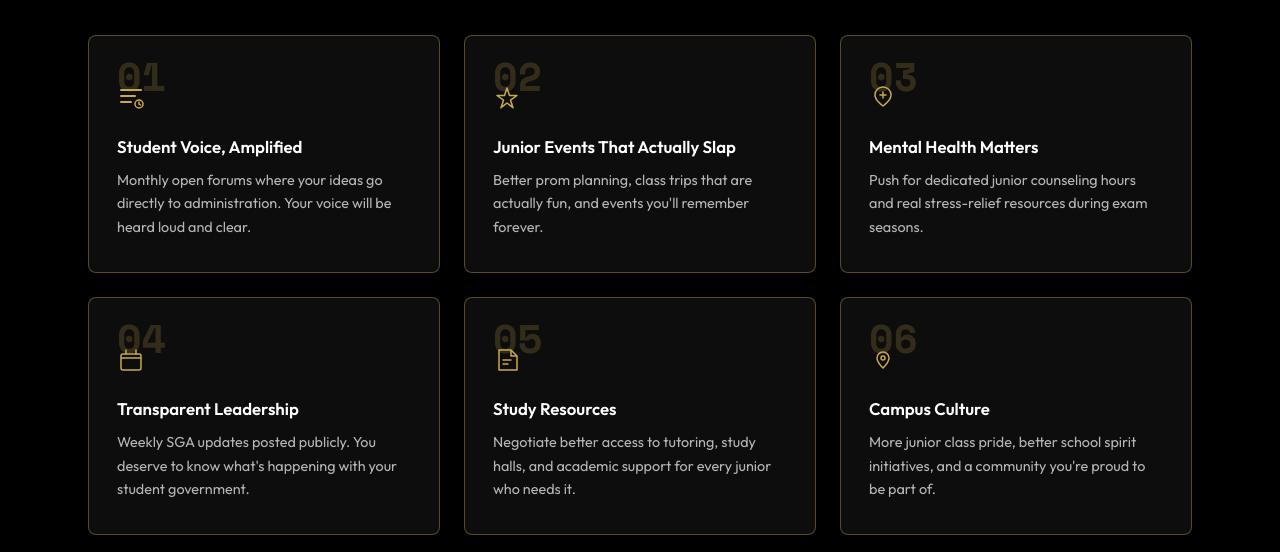
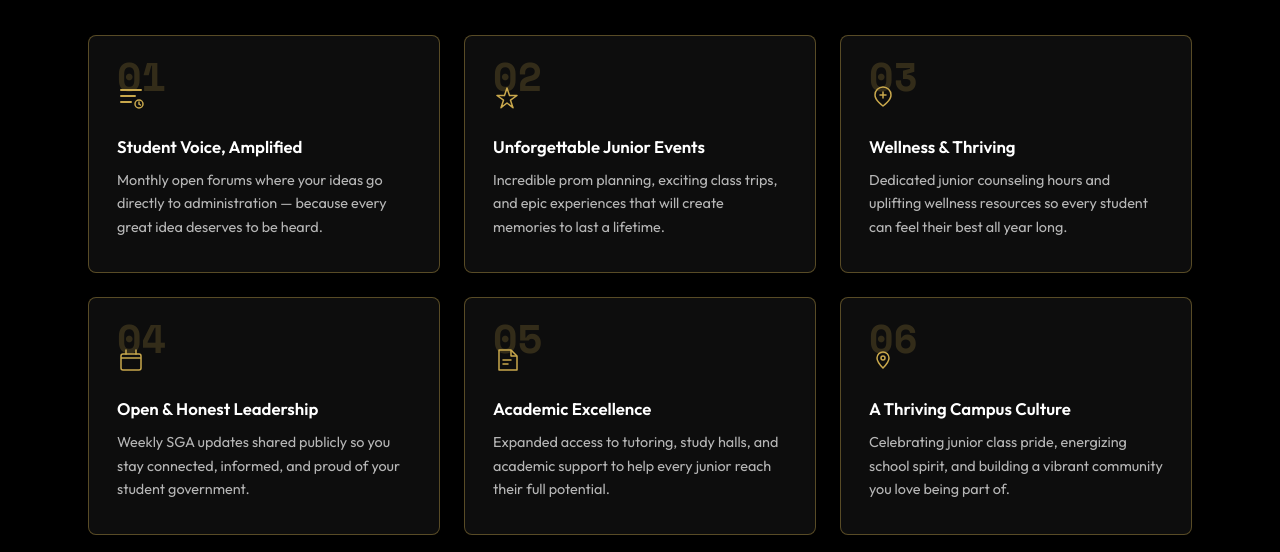
Before and after one commit to SystemInfomation/SGA-VOTE-, a React (Vite) app: page / in a window 1280 px wide. Shown: the part 1720-2272 px from the top of the page. Built offline with nearby package versions, Linux system fonts and the light colour scheme; a web font is replaced by a local one.

Commit message:
make Platform cards fully positive and uplifting
Agent-Logs-Url: https://github.com/SystemInfomation/SGA-VOTE-/sessions/e375a6fd-8041-4641-8a98-f61ed3e87c9d

Co-authored-by: SystemInfomation <109087251+SystemInfomation@users.noreply.github.com>

```diff
--- a/src/components/Platform.jsx
+++ b/src/components/Platform.jsx
@@ -6,7 +6,7 @@ const cards = [
   {
     num: '01',
     title: 'Student Voice, Amplified',
-    desc: 'Monthly open forums where your ideas go directly to administration. Your voice will be heard loud and clear.',
+    desc: 'Monthly open forums where your ideas go directly to administration — because every great idea deserves to be heard.',
     icon: (
       <svg width="28" height="28" viewBox="0 0 28 28" fill="none" aria-hidden="true">
         <path d="M4 6h20M4 12h14M4 18h10" stroke="currentColor" strokeWidth="2" strokeLinecap="round"/>
@@ -17,8 +17,8 @@ const cards = [
   },
   {
     num: '02',
-    title: 'Junior Events That Actually Slap',
-    desc: "Better prom planning, class trips that are actually fun, and events you'll remember forever.",
+    title: 'Unforgettable Junior Events',
+    desc: 'Incredible prom planning, exciting class trips, and epic experiences that will create memories to last a lifetime.',
     icon: (
       <svg width="28" height="28" viewBox="0 0 28 28" fill="none" aria-hidden="true">
         <path d="M14 4l2.5 7.5H24l-6.5 4.7 2.5 7.5L14 19l-6 4.7 2.5-7.5L4 11.5h7.5L14 4z" stroke="currentColor" strokeWidth="1.5" strokeLinejoin="round"/>
@@ -27,8 +27,8 @@ const cards = [
   },
   {
     num: '03',
-    title: 'Mental Health Matters',
-    desc: 'Push for dedicated junior counseling hours and real stress-relief resources during exam seasons.',
+    title: 'Wellness & Thriving',
+    desc: 'Dedicated junior counseling hours and uplifting wellness resources so every student can feel their best all year long.',
     icon: (
       <svg width="28" height="28" viewBox="0 0 28 28" fill="none" aria-hidden="true">
         <path d="M14 22s-8-5.5-8-11a8 8 0 0116 0c0 5.5-8 11-8 11z" stroke="currentColor" strokeWidth="1.5"/>
@@ -38,8 +38,8 @@ const cards = [
   },
   {
     num: '04',
-    title: 'Transparent Leadership',
-    desc: "Weekly SGA updates posted publicly. You deserve to know what's happening with your student government.",
+    title: 'Open & Honest Leadership',
+    desc: 'Weekly SGA updates shared publicly so you stay connected, informed, and proud of your student government.',
     icon: (
       <svg width="28" height="28" viewBox="0 0 28 28" fill="none" aria-hidden="true">
         <rect x="4" y="8" width="20" height="16" rx="2" stroke="currentColor" strokeWidth="1.5"/>
@@ -50,8 +50,8 @@ const cards = [
   },
   {
     num: '05',
-    title: 'Study Resources',
-    desc: 'Negotiate better access to tutoring, study halls, and academic support for every junior who needs it.',
+    title: 'Academic Excellence',
+    desc: 'Expanded access to tutoring, study halls, and academic support to help every junior reach their full potential.',
     icon: (
       <svg width="28" height="28" viewBox="0 0 28 28" fill="none" aria-hidden="true">
         <path d="M6 4h12l6 6v14H6V4z" stroke="currentColor" strokeWidth="1.5" strokeLinejoin="round"/>
@@ -62,8 +62,8 @@ const cards = [
   },
   {
     num: '06',
-    title: 'Campus Culture',
-    desc: "More junior class pride, better school spirit initiatives, and a community you're proud to be part of.",
+    title: 'A Thriving Campus Culture',
+    desc: 'Celebrating junior class pride, energizing school spirit, and building a vibrant community you love being part of.',
     icon: (
       <svg width="28" height="28" viewBox="0 0 28 28" fill="none" aria-hidden="true">
         <path d="M14 6C10.7 6 8 8.7 8 12c0 4 6 10 6 10s6-6 6-10c0-3.3-2.7-6-6-6z" stroke="currentColor" strokeWidth="1.5"/>
```
